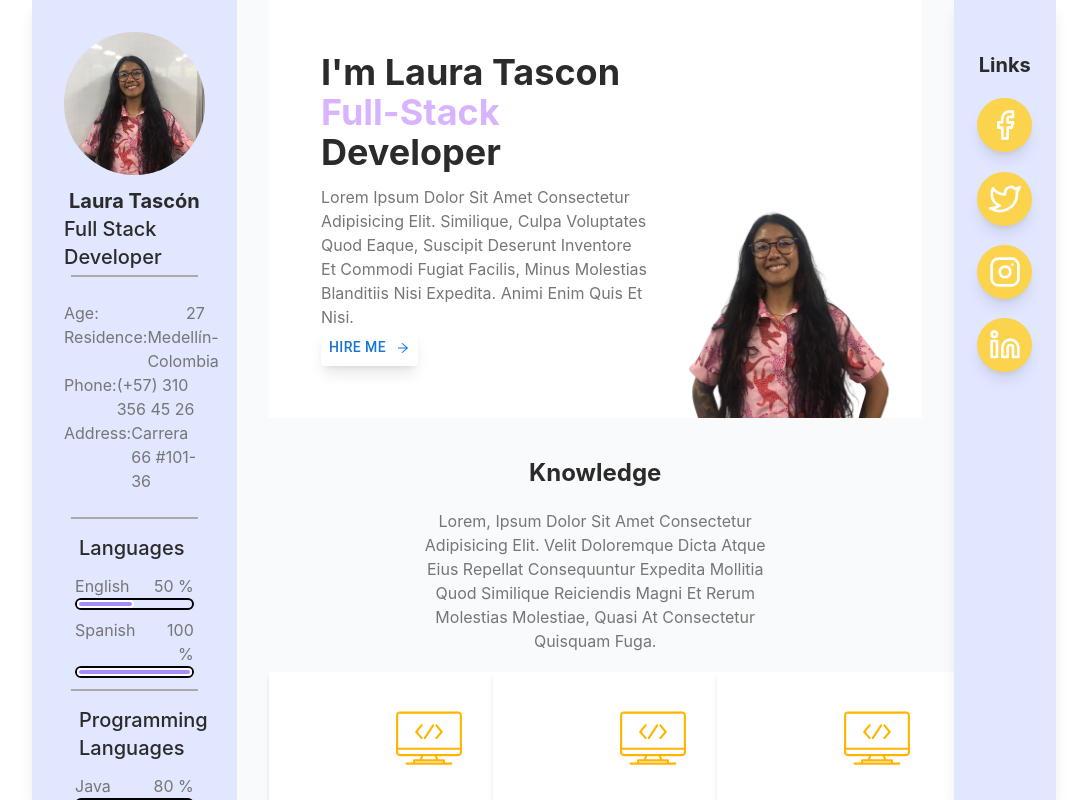
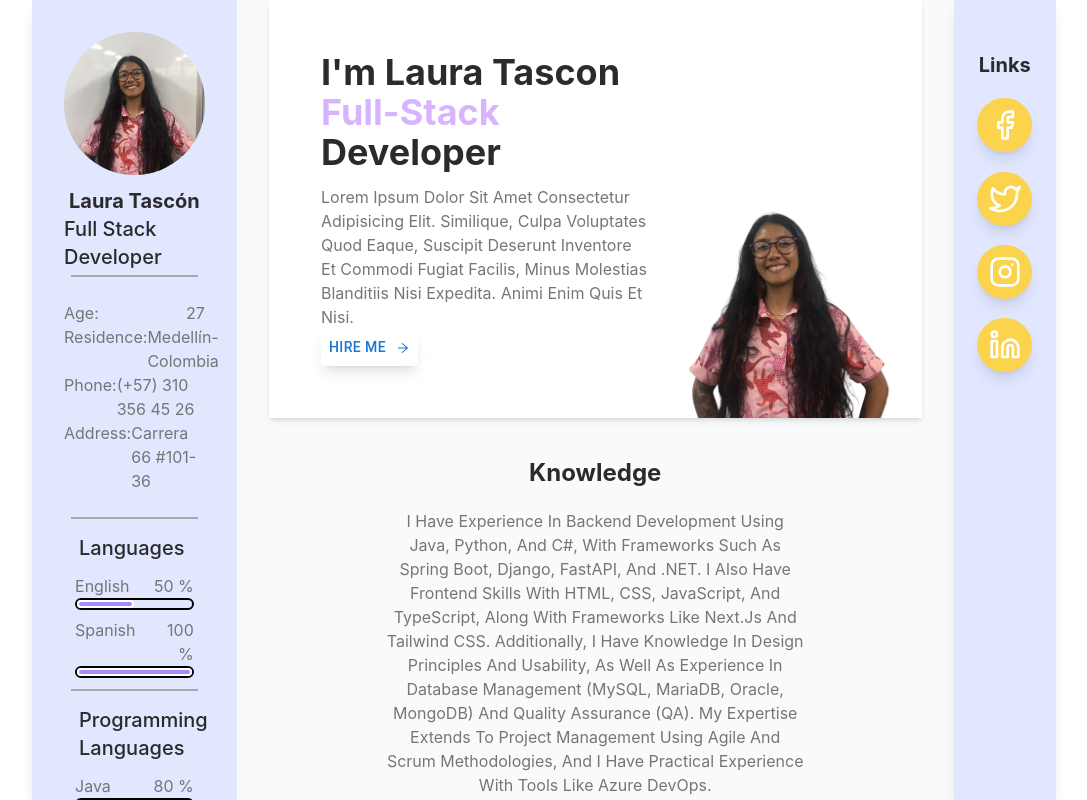
Before and after one commit to superpollo2/hoja_de_vida, a Next.js app: page / in a window 1280 px wide. Shown: the whole page, without its empty margins (96-1183 px from the left). Built offline with nearby package versions, Linux system fonts and the light colour scheme.

Commit message:
Change in Footer

```diff
--- a/components/Footer.tsx
+++ b/components/Footer.tsx
@@ -2,7 +2,7 @@ import { FiMail} from "react-icons/fi";
 
 const Footer =() =>{
     return(
-        <section className="w-full mt-[2%]">
+        <section className="w-full mt-[2%] shadow-md">
             <div className="flex flex-col items-center text-primary justify-center bg-indigo-100 h-[80px] ">
                 <span >&copy; Copyright 2023, SuperPolloDev. All Rights Reserved </span>
                  <span className="flex space-x-4 items-center"> <FiMail/><p>vanessatascon08@gmail.com</p></span>
--- a/components/MainCover.tsx
+++ b/components/MainCover.tsx
@@ -4,7 +4,7 @@ import { MyButton } from './Button'
 
 function MainCover() {
   return (
-    <section className='relative p-[8%] bg-white w-[100%] h-[40%]'>
+    <section className='relative p-[8%] bg-white w-[100%] h-[40%] shadow-md'>
       <div className='w-[60%]'>
         <div className='text-title pb-[4%]'>
           <h1 >I&apos;m Laura Tascon</h1>
--- a/components/MainKnowledge.tsx
+++ b/components/MainKnowledge.tsx
@@ -4,16 +4,22 @@ import { getKnowledges } from "@/services/getKnowledges";
 import { KnowledgeCard } from "./KnowledgeCard";
 import { SectionInformation } from "./SectionInformation";
 
+const knowledgeText = `
+I have experience in Backend development using Java, Python, and C#,
+with frameworks such as Spring Boot, Django, FastAPI, and .NET.
+I also have Frontend skills with HTML, CSS, JavaScript, and TypeScript,
+along with frameworks like Next.js and Tailwind CSS.
+Additionally, I have knowledge in design principles and usability, as well as
+experience in database management (MySQL, MariaDB, Oracle, MongoDB) and quality assurance (QA).
+My expertise extends to project management using Agile and Scrum methodologies,
+and I have practical experience with tools like Azure DevOps.
+`;
 const knowledge = getKnowledges();
 
 function MainKnowledge() {
     return (
         <section >
-            <SectionInformation title="Knowledge" text="Lorem, ipsum dolor sit amet
-                consectetur adipisicing elit. Velit doloremque dicta
-                atque eius repellat consequuntur expedita mollitia quod
-                similique reiciendis magni et rerum molestias molestiae,
-                quasi at consectetur quisquam fuga." />
+            <SectionInformation title="Knowledge" text={knowledgeText} />
             <div className="grid grid-cols-3 gap-5 ">
 
                 {
--- a/components/SectionInformation.tsx
+++ b/components/SectionInformation.tsx
@@ -12,7 +12,7 @@ function SectionInformation({ title, text}: sectionInformationProps) {
         <section>
             <div className="flex flex-col items-center">
                 <h1 className="text-subtitle mt-[6%] ">{title}</h1>
-                <span className="text-center p-[3%] w-[60%] text-secondary">
+                <span className="text-center p-[3%] w-[70%] text-secondary">
                     {text}
                 </span>
             </div>
```
